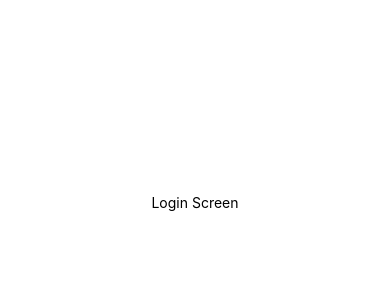
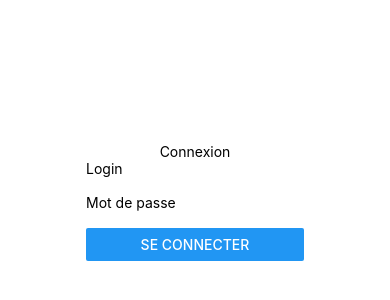
Before and after one commit to jlg-formation/frn-fev-23, a React Native app in the folder front/: screen / in a window 390 px wide. Shown: the part 220-520 px from the top of the page. Built offline with nearby package versions, Linux system fonts and the light colour scheme.

Commit message:
dev: added login screen

```diff
--- a/front/screens/LoginScreen.tsx
+++ b/front/screens/LoginScreen.tsx
@@ -1,10 +1,21 @@
 import React from 'react';
-import {StyleSheet, Text, View} from 'react-native';
+import {Button, StyleSheet, Text, TextInput, View} from 'react-native';
 
 export const LoginScreen = () => {
   return (
     <View style={styles.container}>
-      <Text>Login Screen</Text>
+      <Text style={styles.h1}>Connexion</Text>
+      <View style={styles.form}>
+        <View style={styles.label}>
+          <Text>Login</Text>
+          <TextInput />
+        </View>
+        <View style={styles.label}>
+          <Text>Mot de passe</Text>
+          <TextInput />
+        </View>
+        <Button title="Se connecter" />
+      </View>
     </View>
   );
 };
@@ -16,4 +27,7 @@ const styles = StyleSheet.create({
     backgroundColor: 'white',
     height: '100%',
   },
+  h1: {},
+  form: {},
+  label: {},
 });
```
